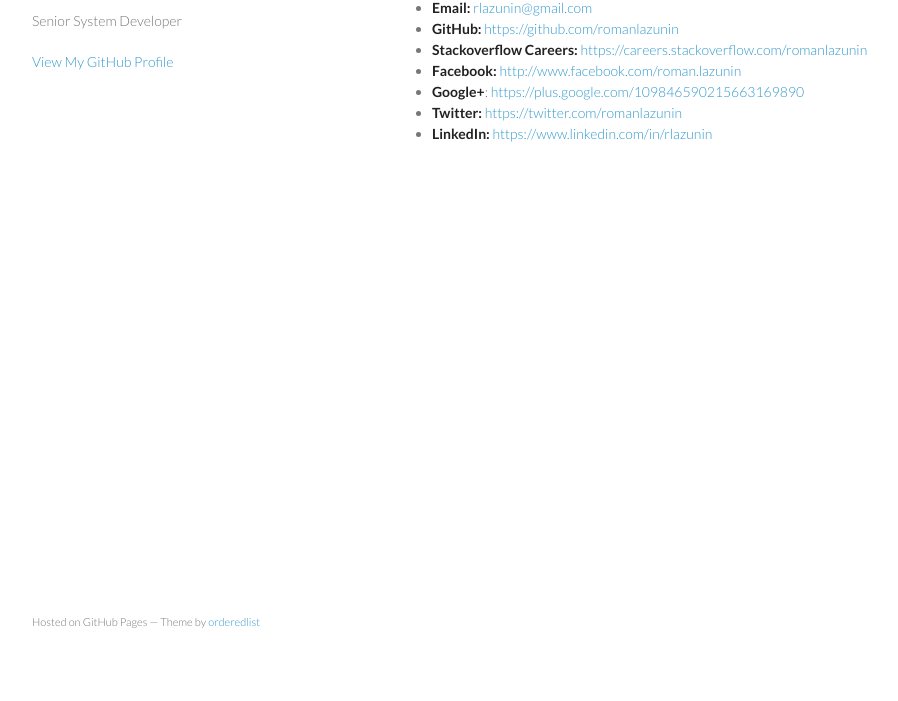
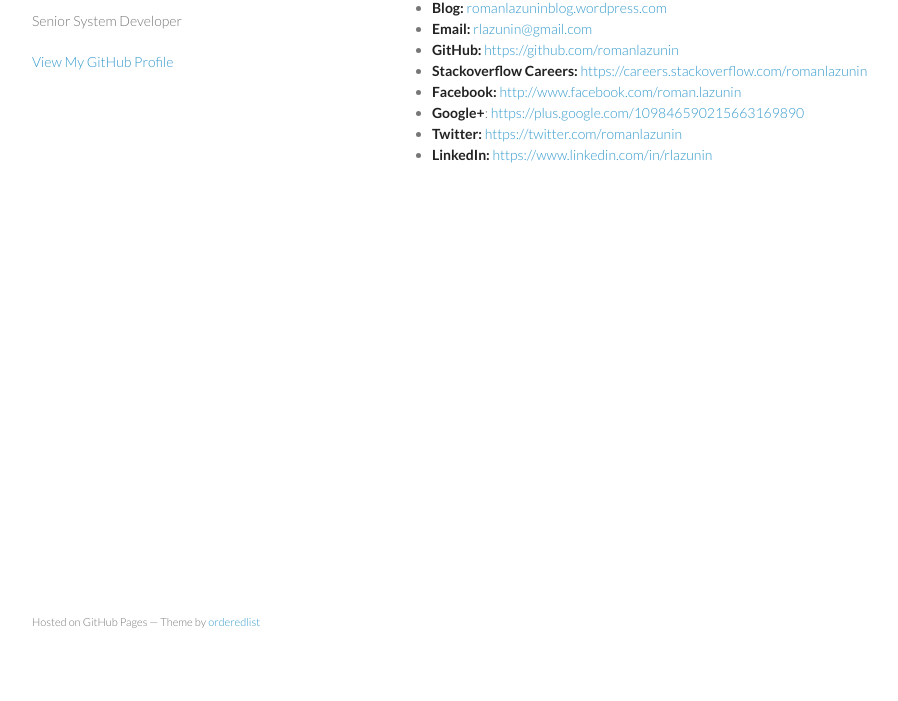
Before and after one commit to romanlazunin/romanlazunin.github.io, a plain HTML site: page index.html in a window 1280 px wide. Shown: the part 99-800 px from the top of the page, without its empty margins (178-1076 px from the left). Drawn offline with Linux system fonts and the light colour scheme.

Commit message:
added wordpress blog link

```diff
--- a/index.html
+++ b/index.html
@@ -25,6 +25,7 @@
 
 <p>
   <ul>
+	<li><strong>Blog:</strong> <a href="https://romanlazuninblog.wordpress.com">romanlazuninblog.wordpress.com</a></li>
 	<li><strong>Email:</strong> <a href="mailto:rlazunin@gmail.com">rlazunin@gmail.com</a></li>
 	<li><strong>GitHub:</strong> <a href="https://github.com/romanlazunin" target="_blank">https://github.com/romanlazunin</a></li>
 	<li><strong>Stackoverflow Careers:</strong>&nbsp;<a href="https://careers.stackoverflow.com/romanlazunin" target="_blank">https://careers.stackoverflow.com/romanlazunin</a></li>
```
